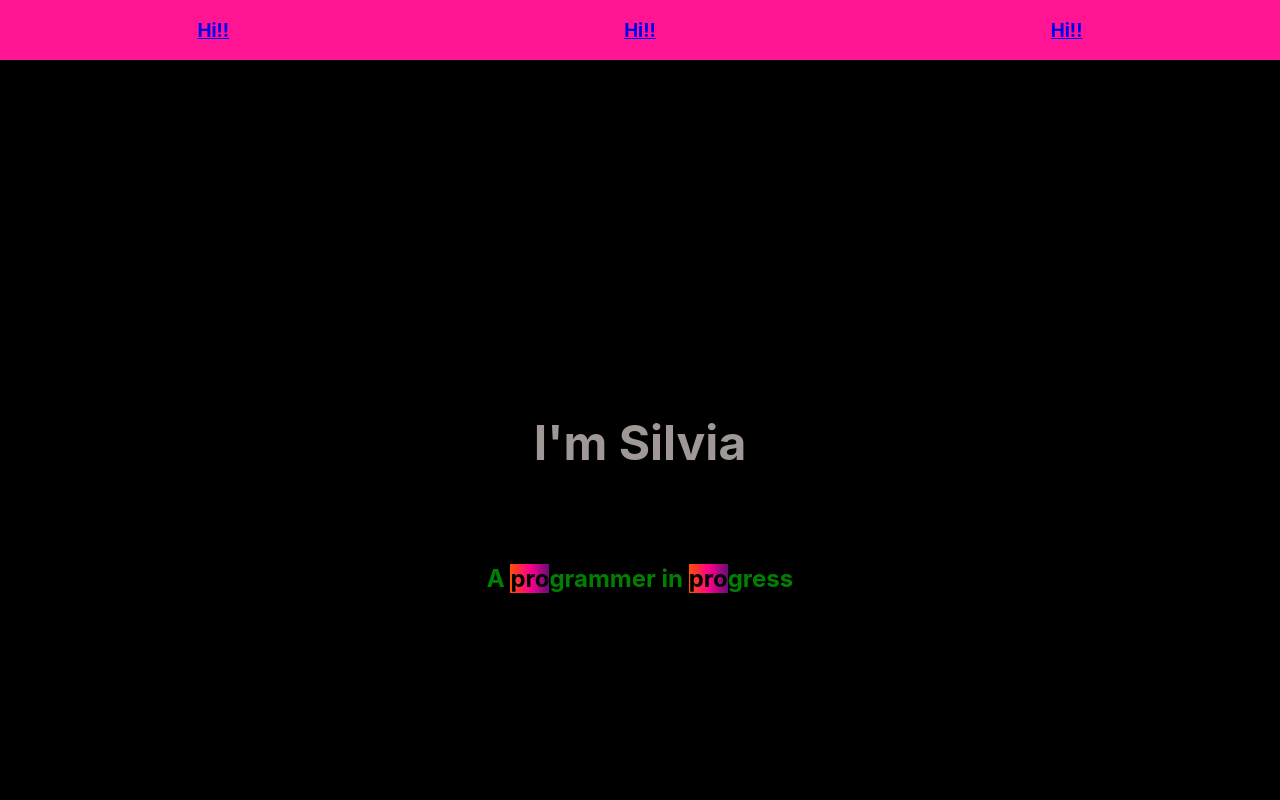
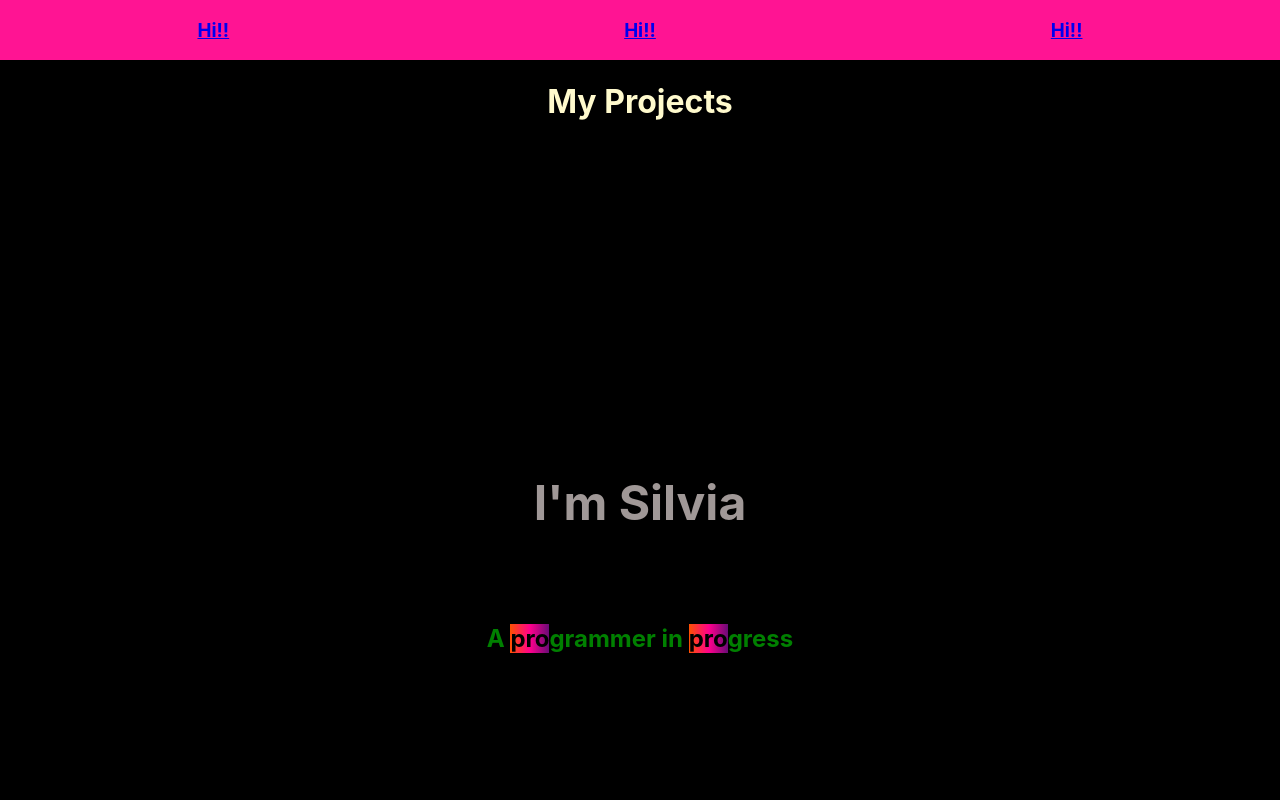
Before and after one commit to SilviaBaer/portfolio-website, a React (Create React App) app in the folder portfolio-website/: page /projects in a window 1280 px wide. Shown: the top 800 px of the page. Built offline with nearby package versions, Linux system fonts and the light colour scheme.

Commit message:
✨ import and render pages components in App.js

```diff
--- a/portfolio-website/src/App.js
+++ b/portfolio-website/src/App.js
@@ -1,10 +1,12 @@
-import {Route } from "react-router-dom";
+import { Route } from "react-router-dom";
 import styles from './App.css';
 import Name from "./components/name/name"
 import Pro from "./components/pro/pro"
 import Header from "./components/header/header"
 import Footer from "./components/footer/footer"
 import Cards from "./components/card/cards"
+import About from "./pages/about"
+import Projects from "./pages/projects"
 //import 'bootstrap/dist/css/bootstrap.min.css';
 
 function App() {
@@ -12,9 +14,18 @@ function App() {
     <div className="App">
 
     <Header/>
-    <Name/>
+    <main>
+      <Route path="/about">
+        <About/>
+      </Route>
+      <Route path="/projects">
+        <Projects/>
+      </Route>
+      <Name/>
     <Pro/>
     <Cards/>
+
+    </main>
     <Footer/>
     </div>
   );
```
